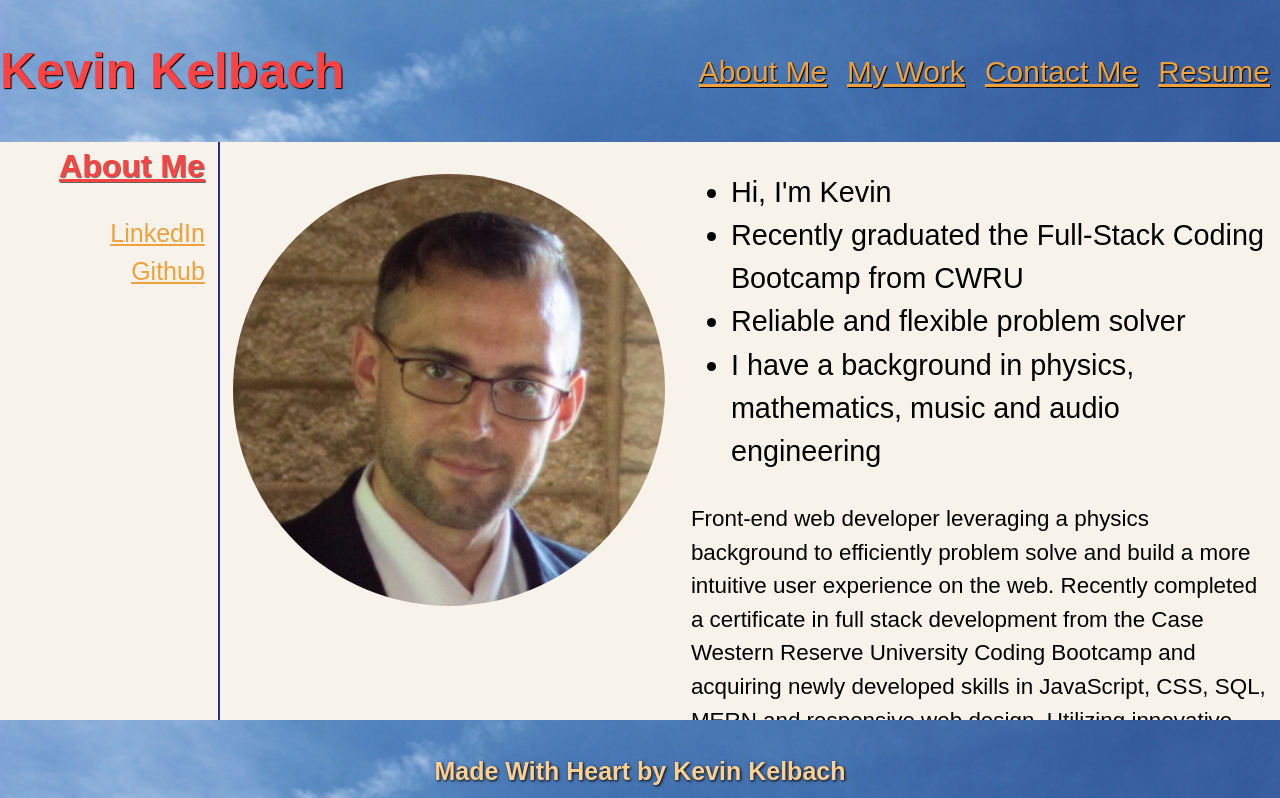
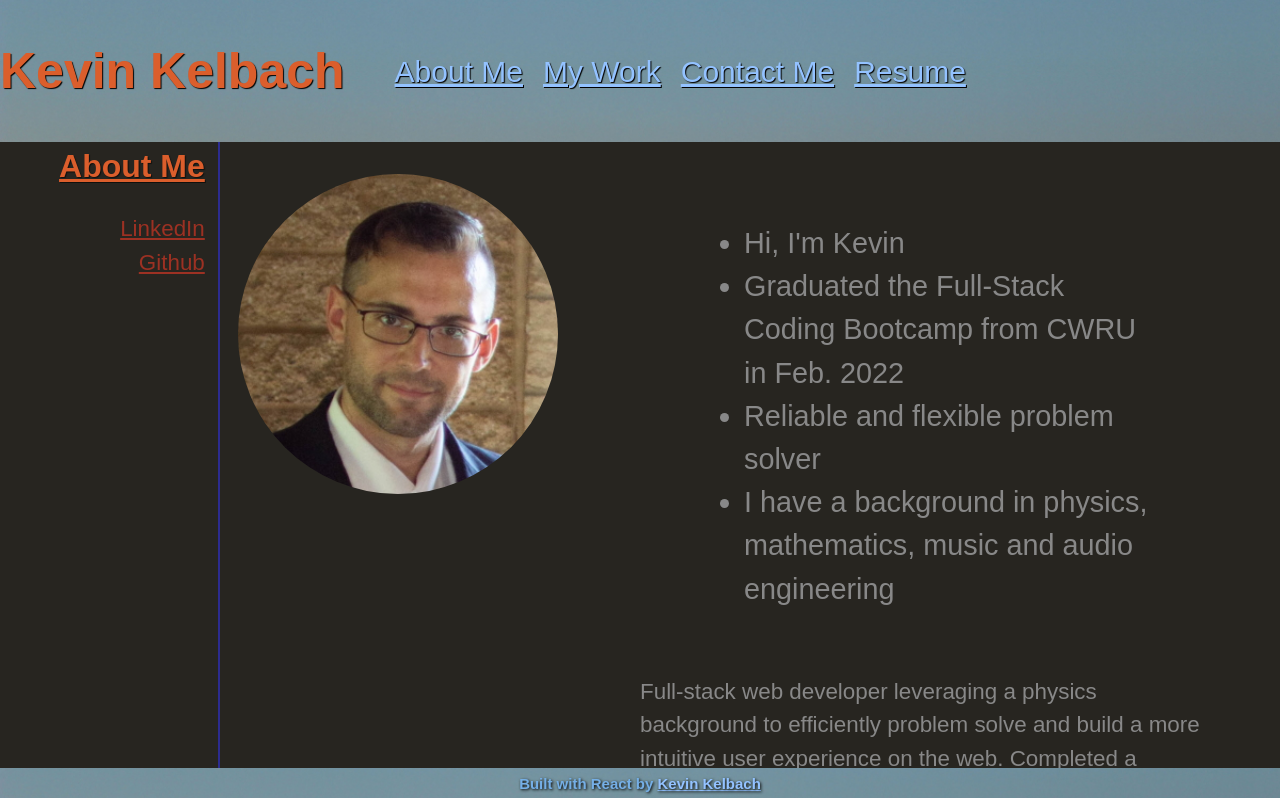
Before and after one commit to Kelbach/react-portfolio, a React (Create React App) app: page / in a window 1280 px wide. Shown: the top 798 px of the page. Built offline with nearby package versions, Linux system fonts and the light colour scheme.

Commit message:
restyling

```diff
--- a/package.json
+++ b/package.json
@@ -7,10 +7,11 @@
     "@testing-library/jest-dom": "^5.16.1",
     "@testing-library/react": "^12.1.2",
     "@testing-library/user-event": "^13.5.0",
+    "bootstrap": "^5.2.3",
     "react": "^17.0.2",
     "react-dom": "^17.0.2",
     "react-pdf": "^5.6.0",
-    "react-scripts": "5.0.0",
+    "react-scripts": "^5.0.1",
     "web-vitals": "^2.1.3"
   },
   "scripts": {
--- a/src/App.js
+++ b/src/App.js
@@ -40,15 +40,15 @@ function App() {
         {/* Call the renderPage function passing in the currentPage */}
       </nav>
       { currentPage === 'About Me' && <section className="hero">
-      <article>
+      {/* <article>
         <p>Destiny is a gift. Some go their entire lives, living existence as a quiet desperation. Never learning the truth that what feels as though a burden pushing down upon our shoulders, is actually, a sense of purpose that lifts us to greater heights. Never forget that fear is but the precursor to valour, that to strive and triumph in the face of fear, is what is means to be a hero.
         </p>
-      </article>
+      </article>  */}
     </section> }
     </header>
     <div>{renderPage(currentPage)}</div>
     <footer>
-      <h4>Made With Heart by Kevin Kelbach</h4>
+      <h4>Built with React by <a href="https://github.com/Kelbach" target="_blank" rel="noreferrer">Kevin Kelbach</a></h4>
     </footer>
     </div>
   );
--- a/src/components/About/index.js
+++ b/src/components/About/index.js
@@ -7,23 +7,30 @@ function About(props) {
         <div className="title">
           <h2>About Me</h2>
           <p>
-            <a href='https://www.linkedin.com/in/kevinkelbach/'>LinkedIn</a><br/>
-            <a href='https://github.com/Kelbach'>Github</a><br/>
+            <a href='https://www.linkedin.com/in/kevinkelbach/' target="_blank" rel="noreferrer">LinkedIn</a><br/>
+            <a href='https://github.com/Kelbach' target="_blank" rel="noreferrer">Github</a><br/>
           </p>
         </div>
         <img id="bio-image" src={bioImg} alt="K. Kelbach " />
         <article>
           <ul>
             <li>Hi, I'm Kevin </li>
-            <li>Recently graduated the Full-Stack Coding Bootcamp from CWRU</li>
+            <li>Graduated the Full-Stack Coding Bootcamp from CWRU in Feb. 2022</li>
             <li>Reliable and flexible problem solver </li>
             <li>I have a background in physics, mathematics, music and audio engineering </li>
           </ul>
+
           <p>
-            Front-end web developer leveraging a physics background to efficiently problem solve and build a more intuitive user experience on the web. Recently completed a certificate in full stack development from the Case Western Reserve University Coding Bootcamp and acquiring newly developed skills in JavaScript, CSS, SQL, MERN and responsive web design. Utilizing innovative problem solving and passion to develop apps, with a focus on mobile-first design and development. With each project, my aim is to best engage my audience for an impactful user experience. Over the course of bootcamp, I applied aspects of MVC and OOP in a recent group project designed for community interaction and worked on a team of four to develop a MERN application that connects users through a passion for video games. Excited to leverage my skills as part of a fast-paced, quality-driven team to build better user experiences on the web. <br/>
-            I look forward to learning more and using my creativity and problem solving to build what I imagine.
-          </p>
-        </article>
+              Full-stack web developer leveraging a physics background to efficiently problem solve and build a more intuitive user experience on the web.
+              Completed a certificate in full stack development from the Case Western Reserve University Coding Bootcamp in Feb. 2022 and acquiring newly developed skills in JavaScript, CSS, SQL, MERN and responsive web design.
+              Utilizing innovative problem solving and passion to develop apps, with a focus on mobile-first design and development.
+              With each project, my aim is to best engage my audience for an impactful user experience.
+              Over the course of bootcamp, I applied aspects of MVC and OOP in a recent group project designed for community interaction and worked on a team of four to develop a MERN application that connects users through a passion for video games.
+              Excited to leverage my skills as part of a fast-paced, quality-driven team to build better user experiences on the web. <br/>
+              I look forward to learning more and using my creativity and problem solving to build what I imagine.
+            </p>
+
+          </article>
       </section>
     );
   }
--- a/src/components/ContactMe/index.js
+++ b/src/components/ContactMe/index.js
@@ -9,14 +9,14 @@ function ContactMe() {
         <p>
             Email is preferred.
         </p></div>
-        <ul>
-            <a href="mailto:kevin.kelbach@gmail.com"><li><strong>kevinkelbach@gmail.com</strong></li></a>
-            <a href="tel:1-216-258-4084"><li><strong>Phone:</strong> 216-258-4084</li></a>
-            <a href="https://github.com/Kelbach"><li><strong>Github:</strong> Kelbach</li></a>
-            <a href="https://www.linkedin.com/in/kevinkelbach/"><li><strong>LinkedIn:</strong> Kevin Kelbach</li></a>
-        </ul>
+        <ol>
+            <li><a href="mailto:kevin.kelbach@gmail.com" target="_blank" rel="noreferrer"><strong>kevinkelbach@gmail.com</strong></a></li>
+            <li><a href="tel:1-216-258-4084" target="_blank" rel="noreferrer"><strong>Phone:</strong> 216-258-4084</a></li>
+            <li><a href="https://github.com/Kelbach" target="_blank" rel="noreferrer"><strong>Github:</strong> Kelbach</a></li>
+            <li><a href="https://www.linkedin.com/in/kevinkelbach/" target="_blank" rel="noreferrer"><strong>LinkedIn:</strong> Kevin Kelbach</a></li>
+        </ol>
         </section>
-        <ContactForm />
+        {/* <ContactForm /> */}
         </div>
     )
 }
--- a/src/components/Gallery/index.js
+++ b/src/components/Gallery/index.js
@@ -6,7 +6,7 @@ function Gallery() {
 
   return (
     <div className="my-work">
-    <div className="title"><h2>My Work</h2><p>Explore more at <br/><a href='https://github.com/Kelbach'>My Github Repo</a></p></div>
+    <div className="title"><h2>My Work</h2><p>Explore more at <br/><a href='https://github.com/Kelbach' target="_blank" rel="noreferrer">My Github Repo</a></p></div>
     <div className="work-container">
 
 
--- a/src/components/SiteList/index.js
+++ b/src/components/SiteList/index.js
@@ -9,8 +9,8 @@ function SiteCard(props) {
             <h3>{props.name}</h3>
             <h4>{props.tech}</h4>
             <p>
-                <a href={props.deployed}>Deployed App</a><br/>
-                <a href={props.github}>GitHub Repo</a><br/><br/>
+                <a href={props.deployed} target="_blank" rel="noreferrer">Deployed App</a><br/>
+                <a href={props.github} target="_blank" rel="noreferrer">GitHub Repo</a><br/><br/>
                 {props.about}
             </p>
         </div>
--- a/src/style.css
+++ b/src/style.css
@@ -1,48 +1,53 @@
 :root {
-  --cream: rgb(248, 243, 234);
-  --red: rgb(255, 67, 67);
-  --black: black;
-  --gold: rgb(238, 161, 61);
-  --lgold: rgb(255, 208, 146);
-  --navy: rgb(44, 44, 143);
-  --sky: rgb(147, 194, 255);
-  --brown: rgb(109, 36, 36);
+  --color1: rgb(39, 37, 32);
+  --color2: rgb(219, 94, 44);
+  --color3: rgb(136, 136, 136);
+  --color4: rgb(14, 20, 26);
+  --color5: rgb(117, 175, 230);
+  --color6: rgb(44, 44, 143);
+  --color7: rgb(147, 194, 255);
+  --color8: rgb(156, 49, 35);
+}
+
+/*LOGANS A BEAST*/
+body::-webkit-scrollbar{
+  display: none;
 }
 
 a {
-  color: var(--gold)
+  color: var(--color8)
 }
 
 body {
   font-family: Arial, Helvetica, sans-serif;
   font-size: 1.8rem;
   line-height: 1.5;
-  color: var(--black);
-  background-color: var(--cream);
+  color: var(--color3);
+  background-color: var(--color1);
   margin: auto;
   padding-bottom: 5rem;
 }
 
 header {
-  background-color: var(--brown);
+  background-color: var(--color8);
   display: flex;
-  justify-content: space-between;
+
   align-items: center;
   flex-wrap: wrap;
   position: -webkit-sticky;
   position: sticky;
   top: 0;
-  background-image: url("./assets/banner/IMG_0879.jpg");
+  background-image: url("./assets/banner/IMG_0705.jpg");
   background-size: cover;
   background-attachment: fixed;
   background-position: 100%;
   z-index: 9999;
-  text-shadow: 1px 1px 1px var(--black);
+  text-shadow: 1px 1px 1px black;
 }
 
 header h1 {
   font-size: 50px;
-  color: var(--red);
+  color: var(--color2);
 }
 
 header nav {
@@ -50,27 +55,32 @@ header nav {
 }
 
 header nav ul li {
-  color: var(--gold);
+  color: var(--color4);
   display: inline;
   padding: 10px;
   position: relative;
+
 }
 
-header nav ul li span:hover {
-  color: var(--lgold);
-  background-color: var(--navy);
-  border-radius: 5px;
+header nav ul li a {
+  color: var(--color7);
+}
+
+header nav ul li a:hover {
+  color: var(--color6);
+  border-radius: 20%;
+  transition: 0.5s;
 }
 
 a:hover {
-  color: var(--red);
+  color: var(--color2);
 }
 
 .hero {
-  color: var(--cream);
-  background-color: var(--brown);
+  color: var(--color1);
+  background-color: var(--color8);
   overflow: hidden;
-  background-image: url("./assets/banner/IMG_0879.jpg");
+  background-image: url("./assets/banner/IMG_0705.jpg");
   background-size: cover;
   background-attachment: fixed;
   background-position: 100%;
@@ -85,7 +95,7 @@ a:hover {
 
 .hero article p {
   margin: 2px auto;
-  text-shadow: 2px 2px 2px var(--black);
+  text-shadow: 2px 2px 2px var(--color3);
   text-align: right;
 }
 
@@ -95,11 +105,11 @@ a:hover {
 }*/
 
 .title {
-  color: var(--red);
+  color: var(--color2);
   padding: 0 1%;
   margin: 1%;
   width: 15%;
-  border-right: 2px solid var(--navy);
+  border-right: 2px solid var(--color6);
 }
 
 .title h2 {
@@ -125,55 +135,59 @@ section {
 }
 
 #about-me img {
-  width: 27rem;
-  height: 27rem;
-  margin: 2.5% auto;
+  width: 20rem;
+  height: 20rem;
+  margin: 2rem auto 0rem;
   border-radius: 100%;
 }
 
 #about-me article {
-  margin: auto;
+  margin: 1rem 4rem;
   width: 45%;
 }
 
-#about-me article p {
+#about-me article ul, #about-me article ol {
+  margin: 4rem;
+}
+
+#about-me p {
   font-size: 1.4rem;
 }
 
 .school {
-  color: var(--red);
+  color: var(--color2);
 }
 
 .image-banner {
-  color: var(--gold);
+  color: var(--color4);
   position: relative;
-  background-image: url("./assets/banner/IMG_0879.jpg");
+  background-image: url("./assets/banner/IMG_0705.jpg");
   background-size: cover;
   background-attachment: fixed;
   background-position: 100%;
-  padding: 2rem;
-  text-shadow: 2px 2px 5px var(--black);
+  padding: 1rem;
+  text-shadow: 2px 2px 5px var(--color3);
 }
 
 .image-banner h3 {
  text-decoration: underline;
  margin: 0 auto;
- font-size: 2rem;
+ font-size: 1.5rem;
 }
 
 .image-banner h4{
   margin: 0;
-  font-size: 1.6rem;
+  font-size: 1.2rem;
 }
 
 .image-banner p {
-  font-size: 1.4rem;
+  font-size: 1.1rem;
 }
 
 .work-jumbo {
   overflow: hidden;
   margin: 1% auto;
-  border: 2px solid var(--navy);
+  border: 2px solid var(--color6);
   height: 55%;
   position: relative;
   border-radius: 10px;
@@ -189,18 +203,19 @@ section {
   display: flex;
   flex-wrap: wrap;
   justify-content: space-around;
+  margin: 0rem 2rem;
 }
 
 .work {
-  background-image: url("./assets/banner/IMG_0879.jpg");
+  background-image: url("./assets/banner/IMG_0705.jpg");
   background-size: cover;
   background-attachment: fixed;
   background-position: 100%;
   overflow: hidden;
   position: relative;
-  height: 55rem;
-  width: 40%;
-  border: 2px solid var(--navy);
+  height: 30rem;
+  width: 30rem;
+  border: 2px solid var(--color6);
   border-radius: 10px;
   margin: 1%;
 }
@@ -237,23 +252,23 @@ section {
   display: inline;
   padding: 10px 0;
   margin: auto;
-  border: 2px solid var(--red);
+  border: 2px solid var(--color2);
   border-radius: 15px;
   text-align: center;
   list-style: none;
   text-decoration: none;
-  text-shadow: 2px 2px 2px var(--black);
+  text-shadow: 2px 2px 2px var(--color3);
 }
 
 #contact-me ul a:hover {
-  color: var(--cream);
-  background-color: var(--red);
+  color: var(--color1);
+  background-color: var(--color2);
   border-radius: 15px;
 }
 
 #contact-me form {
   text-align: left;
-  text-shadow: 1px 1px 1px var(--black);
+  text-shadow: 1px 1px 1px var(--color3);
   width: 70%;
   display: flex;
   flex-wrap: wrap;
@@ -270,7 +285,7 @@ section {
 }
 
 .form-title {
-  color: var(--red);
+  color: var(--color2);
 }
 
 #contact-me form button {
@@ -288,7 +303,7 @@ section {
 }
 
 .error-text {
-  color: var(--red);
+  color: var(--color2);
   margin: 1rem;
 }
 
@@ -296,15 +311,24 @@ footer {
   position: fixed;
   bottom: 0;
   width: 100%;
-  height: 5rem;
-  font-size: 25px;
+  height: 2rem;
+  font-size: 15px;
   text-align: center;
-  color: var(--lgold);
-  background-image: url("./assets/banner/IMG_0879.jpg");
+
+  background-image: url("./assets/banner/IMG_0705.jpg");
   background-size: cover;
   background-attachment: fixed;
   background-position: 100%;
-  text-shadow: 1px 1px 3px var(--black);
+  text-shadow: 1px 1px 3px black;
+}
+
+footer h4 {
+  margin: 0.3rem;
+  color: var(--color5);
+}
+
+footer h4 a {
+  color: var(--color7);
 }
 
 @media screen and (max-width: 1650px) {
@@ -334,7 +358,7 @@ footer {
   }
 }
 
-@media screen and (max-width: 980px) {
+@media screen and (max-width: 1200px) {
   .hero article {
     max-width: 70%;
   }
@@ -369,7 +393,7 @@ footer {
   .title {
     border-right: 0px;
     width: 100%;
-    border-bottom: 2px solid var(--navy);
+    border-bottom: 2px solid var(--color6);
   }
 
   .title h2 {
@@ -389,6 +413,15 @@ footer {
   #about-me, #my-work, #contact-me {
     flex-wrap: wrap;
     height: auto;
+  }
+
+  #about-me article ul, #about-me article ol {
+    margin: 2rem auto;
+    font-size: 1rem;
+  }
+
+  #about-me article {
+    width: 100%;
   }
 
   #contact-me {
@@ -418,6 +451,13 @@ footer {
   /*header nav {
     font-size: 20px;
   }*/
+
+  body {
+
+    font-size: 1.0rem;
+    line-height: 1.2;
+
+  }
 
   p {
     font-size: 1rem;
@@ -456,15 +496,15 @@ footer {
     flex-wrap: wrap;
     padding: 10px 0;
     margin: 10px auto;
-    border: 2px solid var(--red);
+    border: 2px solid var(--color2);
     border-radius: 15px;
     text-align: left;
-    text-shadow: 1px 1px 1px var(--black);
+    text-shadow: 1px 1px 1px var(--color3);
     width: 90%;
   }
 
   .error-text {
-    color: var(--red);
+    color: var(--color2);
   }
 
   footer {
@@ -472,9 +512,9 @@ footer {
   }
 }
 
-@media screen and (max-width: 575px) {
+@media screen and (max-width: 600px) {
   #about-me article {
-    width: 70%;
+    width: 90%;
   }
 
   header h1 {
@@ -483,6 +523,11 @@ footer {
 
   header nav {
     font-size: 22px;
+  }
+
+  header nav ul {
+    display: flex;
+    flex-wrap: wrap;
   }
 
   section {
```
Also changed, not shown: src/components/Resume/index.js (+4 -4 lines), 2 other files (tests, documents, lock files or other folders).
